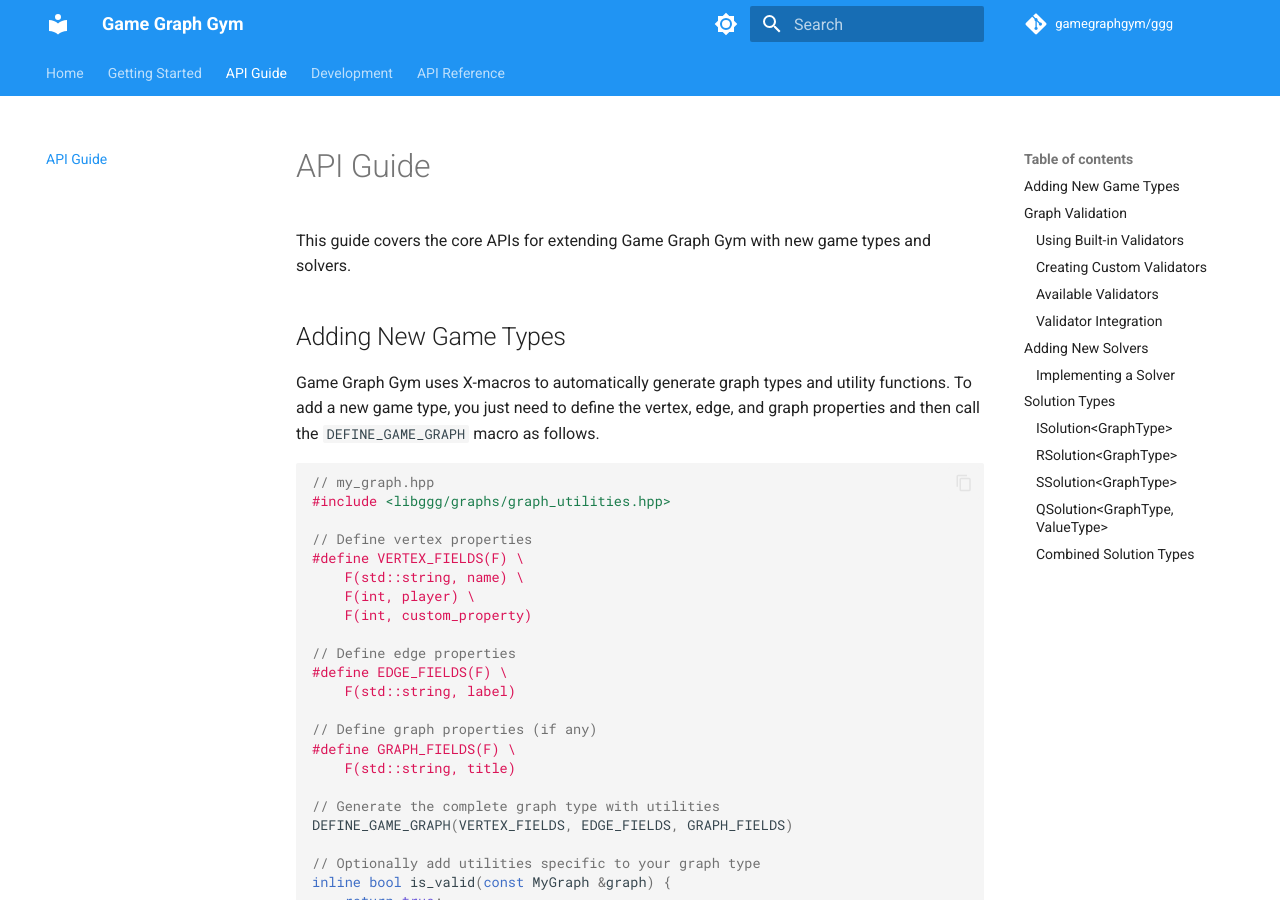
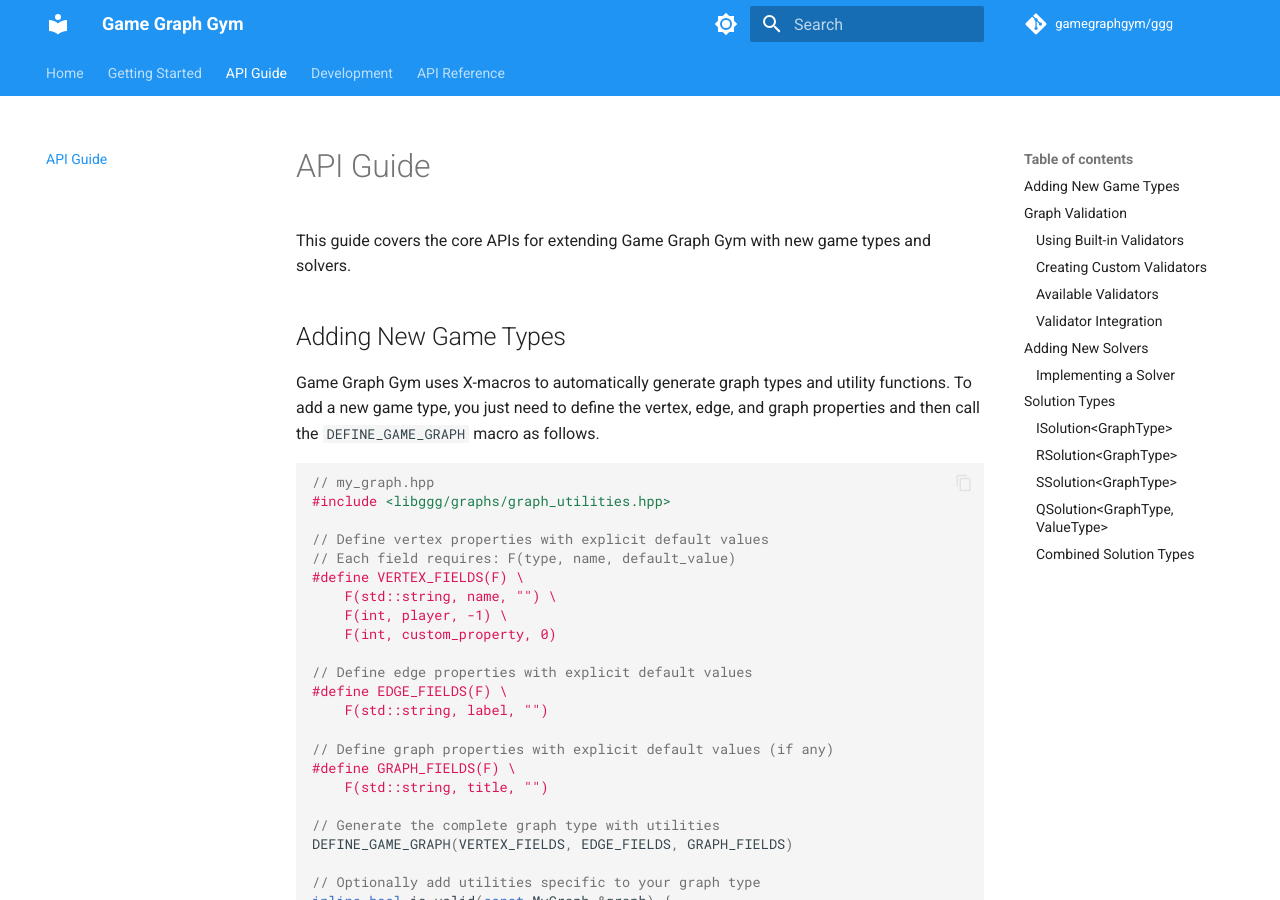
Before and after one commit to gamegraphgym/ggg, an MkDocs documentation site: the page built from docs/api_guide.md, in a window 1280 px wide and 900 px high. Built offline with MkDocs 1.6.1 and Material for MkDocs 9.7.7, drawn with Linux system fonts in a browser that asks for light colours; comment, search, counter and statistics services are not loaded.

Commit message:
explicit default values for dynamic properties

```diff
--- a/docs/api_guide.md
+++ b/docs/api_guide.md
@@ -10,19 +10,20 @@ Game Graph Gym uses X-macros to automatically generate graph types and utility f
 // my_graph.hpp
 #include <libggg/graphs/graph_utilities.hpp>
 
-// Define vertex properties
+// Define vertex properties with explicit default values
+// Each field requires: F(type, name, default_value)
 #define VERTEX_FIELDS(F) \
-    F(std::string, name) \
-    F(int, player) \
-    F(int, custom_property)
+    F(std::string, name, "") \
+    F(int, player, -1) \
+    F(int, custom_property, 0)
 
-// Define edge properties
+// Define edge properties with explicit default values
 #define EDGE_FIELDS(F) \
-    F(std::string, label)
+    F(std::string, label, "")
 
-// Define graph properties (if any)
+// Define graph properties with explicit default values (if any)
 #define GRAPH_FIELDS(F) \
-    F(std::string, title)
+    F(std::string, title, "")
 
 // Generate the complete graph type with utilities
 DEFINE_GAME_GRAPH(VERTEX_FIELDS, EDGE_FIELDS, GRAPH_FIELDS)
```
Also changed, not shown: 4 other files.
